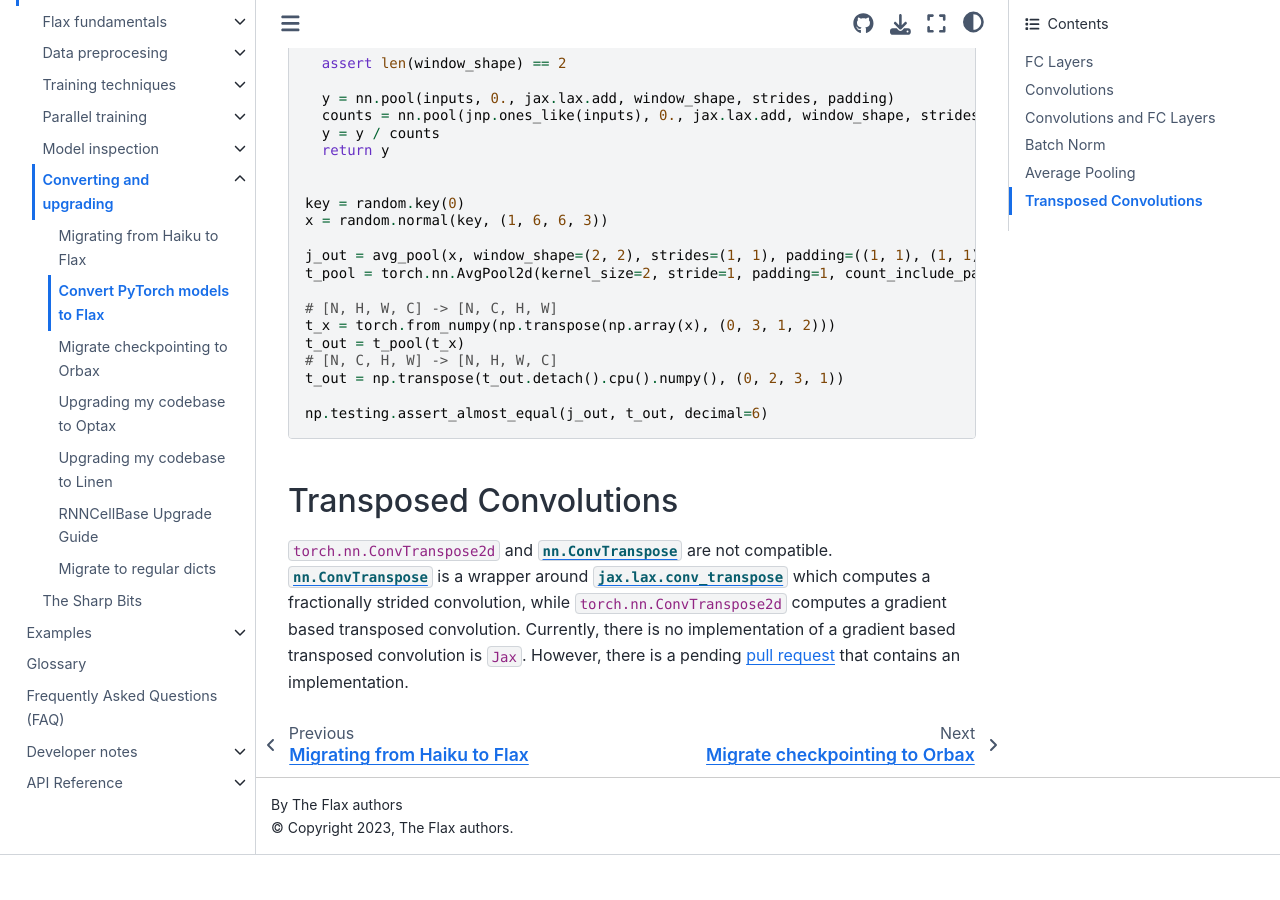
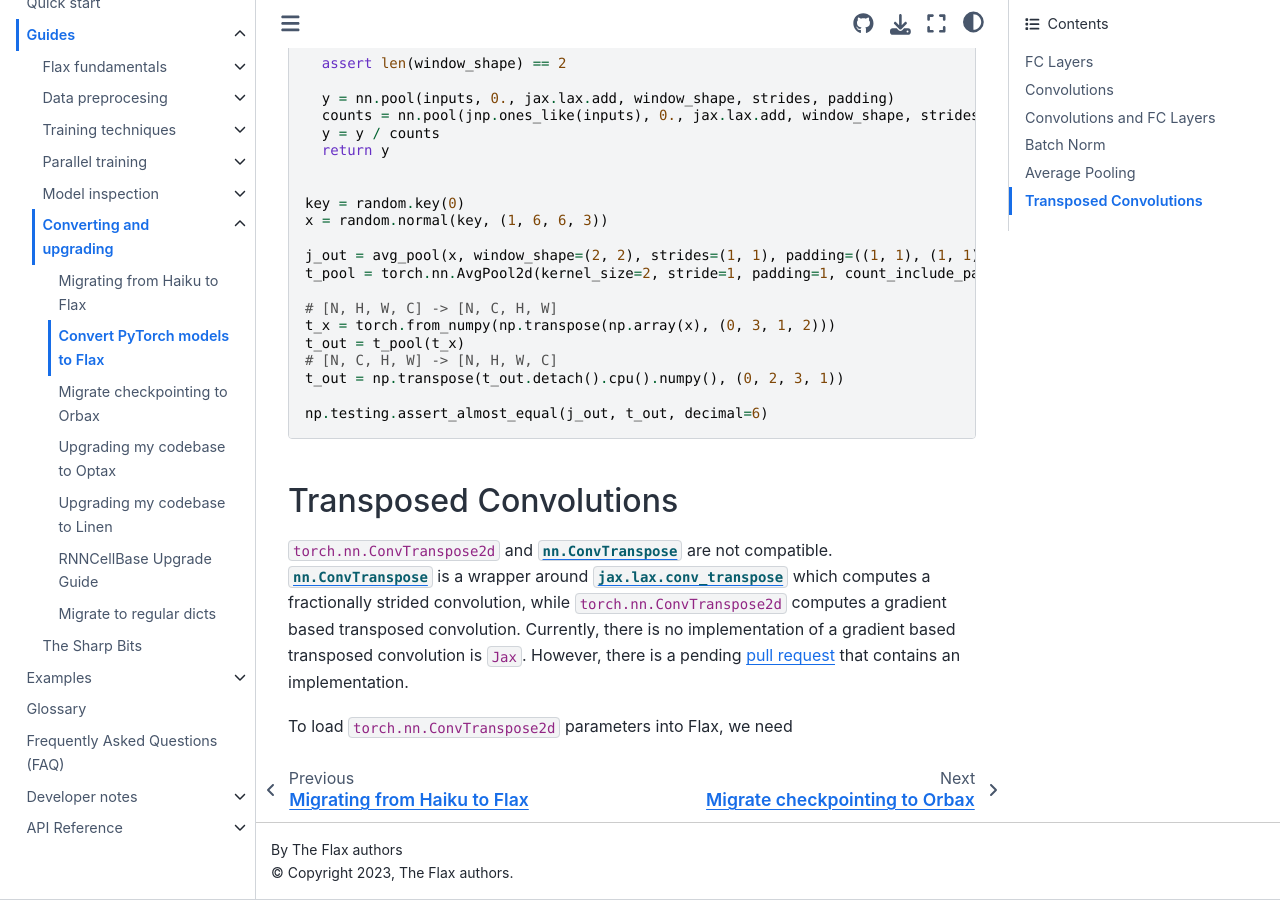
Before and after one commit to google/flax, a Sphinx documentation site: the page built from docs/guides/convert_pytorch_to_flax.rst, in a window 1280 px wide and 900 px high, scrolled down 4089 px. Built offline with Sphinx 7.4.7 and the Sphinx Book theme 1.1.4, drawn with Linux system fonts in a browser that asks for light colours; pages that are not in the unit, such as notebooks, are missing from menus; before the commit the page ends 4944 px from its top, so only the background shows below that.

Commit message:
updated torch ConvTranspose

```diff
--- a/docs/guides/convert_pytorch_to_flax.rst
+++ b/docs/guides/convert_pytorch_to_flax.rst
@@ -266,6 +266,8 @@
 implementation of a gradient based transposed convolution is ``Jax``. However, there is a pending `pull request`_
 that contains an implementation.
 
+To load ``torch.nn.ConvTranspose2d`` parameters into Flax, we need
+
 .. _`pull request`: https://github.com/google/jax/pull/5772
 
 .. |nn.ConvTranspose| replace:: ``nn.ConvTranspose``
```
